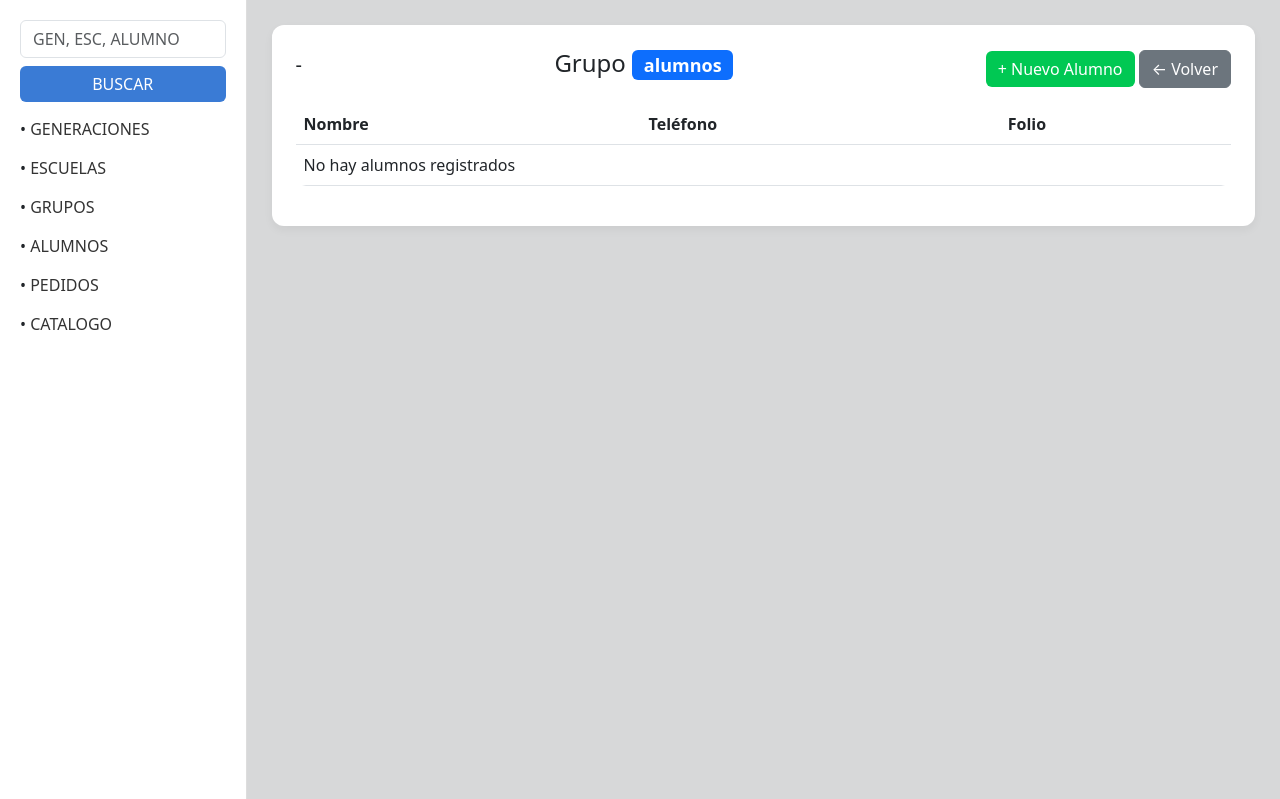
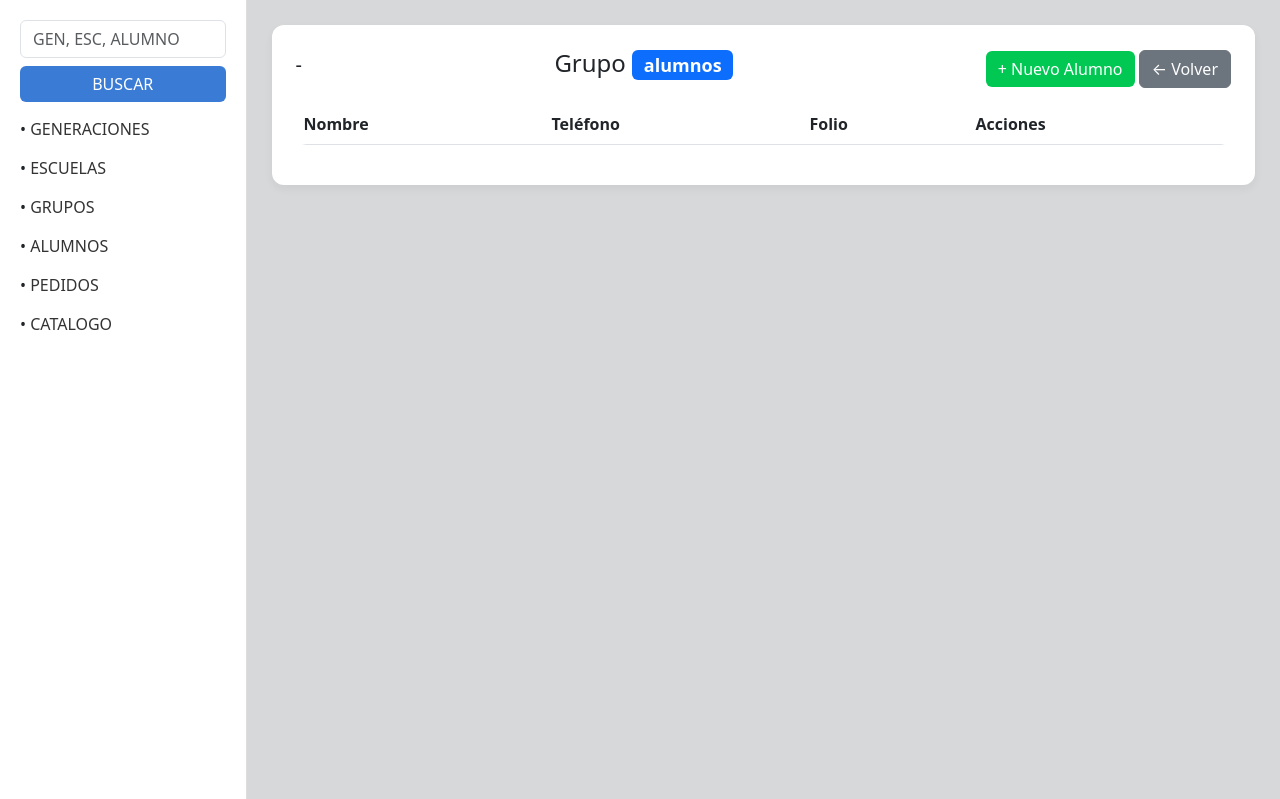
Before and after one commit to netoxdw/seriartAppBackend, a Django app: template templates/alumnos/grupo_detail.html in a window 1280 px wide. Shown: the part 63-862 px from the top of the page. Run offline with Django 5.2, Linux system fonts and the light colour scheme; the template is opened without the code that fills it, so the values that code supplies are empty.

Commit message:
Upgradeview para alumnos

```diff
--- a/apps/alumnos/urls.py
+++ b/apps/alumnos/urls.py
@@ -1,7 +1,8 @@
 from django.urls import path
-from .views import GrupoDetailView, AlumnoCreateView
+from .views import GrupoDetailView, AlumnoCreateView, AlumnoUpdateView
 
 urlpatterns = [
     path('grupos/<int:pk>/', GrupoDetailView.as_view(), name='grupo_detail'),
     path('grupos/<int:grupo_id>/nuevo/', AlumnoCreateView.as_view(), name='alumno_create'),
+    path('alumnos/<int:pk>/editar/', AlumnoUpdateView.as_view(), name='alumno_update'),
 ]
--- a/templates/alumnos/alumno_form.html
+++ b/templates/alumnos/alumno_form.html
@@ -13,7 +13,7 @@
 
         <button class="btn btn-primary">Guardar</button>
 
-        <a href="{% url 'grupo_detail' view.kwargs.grupo_id %}" class="btn btn-secondary">
+        <a href="{% url 'grupo_detail' view.kwargs.grupo_id|default:object.grupo.id %}" class="btn btn-secondary">
             Cancelar
         </a>
 
--- a/templates/alumnos/grupo_detail.html
+++ b/templates/alumnos/grupo_detail.html
@@ -33,6 +33,7 @@
                 <th>Nombre</th>
                 <th>Teléfono</th>
                 <th>Folio</th>
+                <th>Acciones</th>
             </tr>
         </thead>
 
@@ -42,10 +43,11 @@
                 <td>{{ alumno.nombre }}</td>
                 <td>{{ alumno.telefono }}</td>
                 <td>{{ alumno.folio_fotos }}</td>
-            </tr>
-            {% empty %}
-            <tr>
-                <td colspan="3">No hay alumnos registrados</td>
+                <td>
+                    <a href="{% url 'alumno_update' alumno.id %}" class="btn btn-sm btn-warning">
+                        Editar
+                    </a>
+                </td>
             </tr>
             {% endfor %}
         </tbody>
```
Also changed, not shown: apps/alumnos/views.py (+13 -1 lines).
